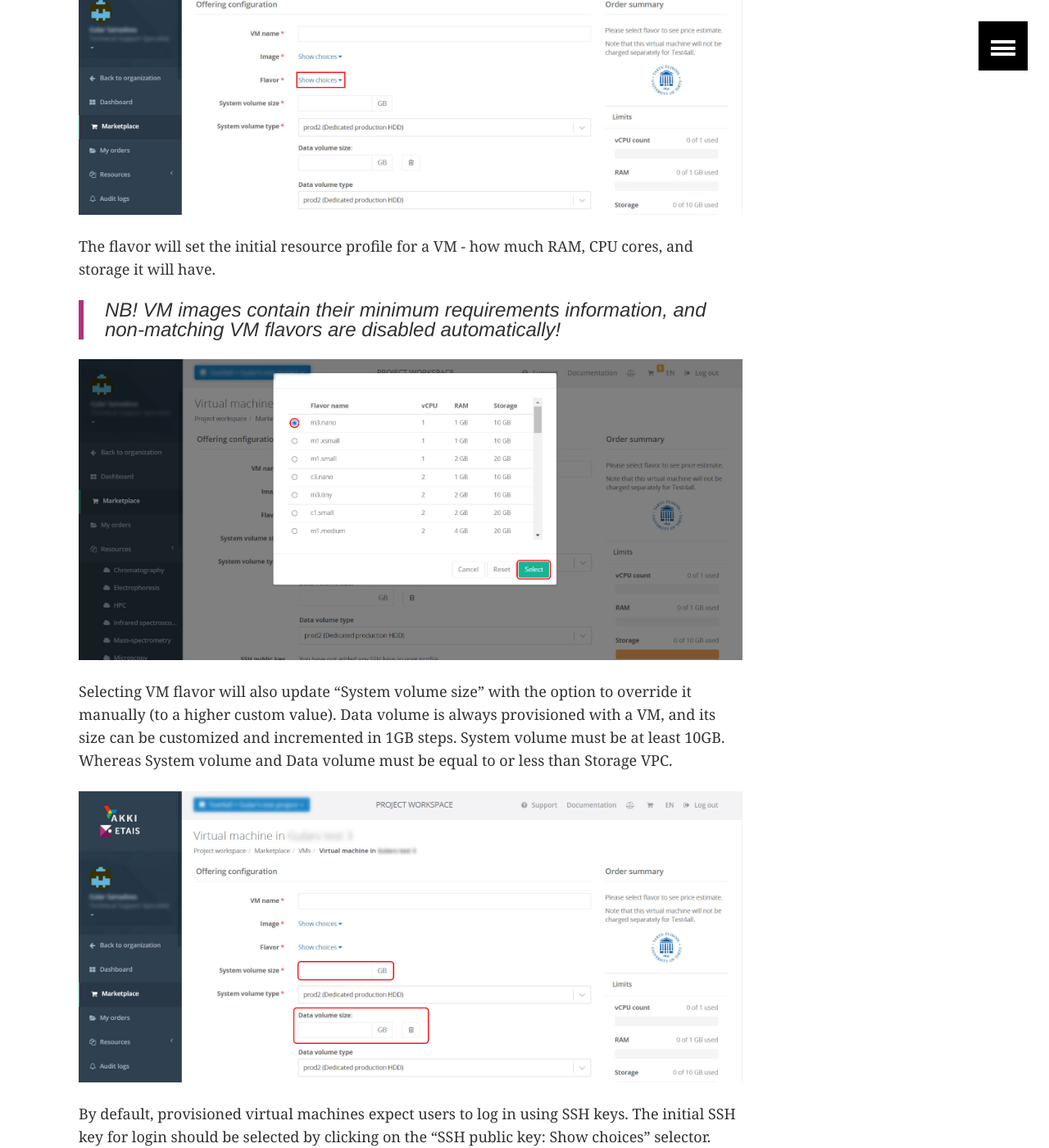
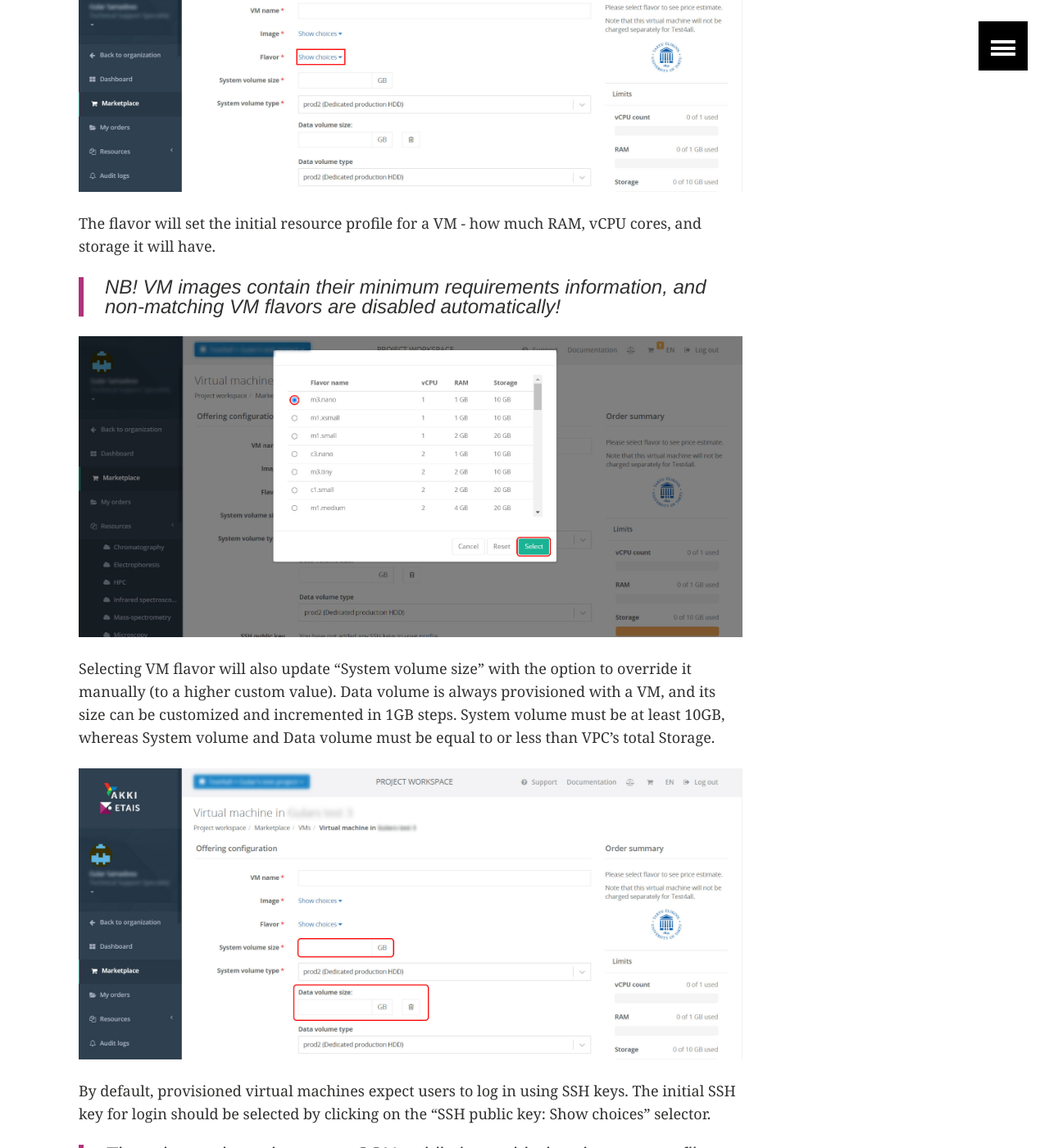
Before and after one commit to etais-ee/etais-web, a Jekyll site: the page built from using/self_service.md, in a window 1280 px wide and 1400 px high, scrolled down 19137 px. Shown: the whole window at 82% size. Built offline with Jekyll 4.4.1, drawn with Linux system fonts in a browser that asks for light colours; some of the changed text lies outside the part shown.

Commit message:
Update self_service.md

```diff
--- a/using/self_service.md
+++ b/using/self_service.md
@@ -260,13 +260,13 @@ Selecting the initial VM resource profile ie flavor, by clicking on the "Flavor:
 
 ![Adding a VM - step 3](../images/project-vm-add-form-step3.jpg)
 
-The flavor will set the initial resource profile for a VM - how much RAM, CPU cores, and storage it will have.
+The flavor will set the initial resource profile for a VM - how much RAM, vCPU cores, and storage it will have.
 
 > *NB! VM images contain their minimum requirements information, and non-matching VM flavors are disabled automatically!*
 
 ![Adding a VM - step 4](../images/project-vm-add-form-step4.jpg)
 
-Selecting VM flavor will also update "System volume size" with the option to override it manually (to a higher custom value). Data volume is always provisioned with a VM, and its size can be customized and incremented in 1GB steps. System volume must be at least 10GB. Whereas System volume and Data volume must be equal to or less than Storage VPC.
+Selecting VM flavor will also update "System volume size" with the option to override it manually (to a higher custom value). Data volume is always provisioned with a VM, and its size can be customized and incremented in 1GB steps. System volume must be at least 10GB, whereas System volume and Data volume must be equal to or less than VPC’s total Storage.
 
 ![Adding a VM - step 5](../images/project-vm-add-form-step5.jpg)
 
```
Also changed, not shown: other parts of using/self_service.md (+2 -2 lines).
